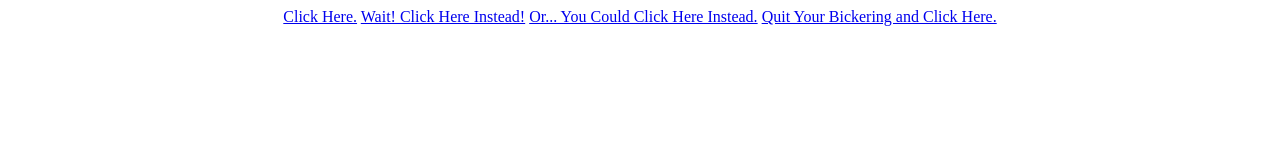
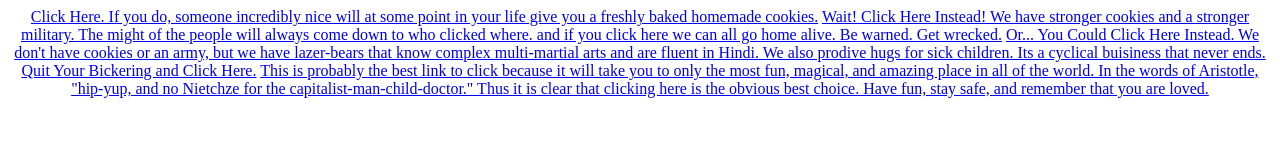
Before and after one commit to freakenstein-and-sons/freakenstein-and-sons.github.io, a plain HTML site: page alternate-page-1.html in a window 1280 px wide. Drawn offline with Linux system fonts and the light colour scheme.

Commit message:
lots o' words

```diff
--- a/alternate-page-1.html
+++ b/alternate-page-1.html
@@ -7,9 +7,10 @@
         <link href="../freakenstein-and-sons.github.io/freakenstein.css" type="text/css" rel="stylesheet" media="screen">
     </head>
     <body>
-        <a href="../freakenstein-and-sons.github.io/index.html">Click Here.</a>
-        <a href="../ben-and-alex.github.io/index.html">Wait! Click Here Instead!</a>
-        <a href="../ben-and-alex.github.io/daemonsnipe.html">Or... You Could Click Here Instead.</a>
+        <a href="../freakenstein-and-sons.github.io/index.html">Click Here. If you do, someone incredibly nice will at some point in your life give you a freshly baked homemade cookies.</a>
+        <a href="../ben-and-alex.github.io/index.html">Wait! Click Here Instead! We have stronger cookies and a stronger military. The might of the people will always come down to who clicked where. and if you click here we can all go home alive. Be warned. Get wrecked.</a>
+        <a href="../ben-and-alex.github.io/daemonsnipe.html">Or... You Could Click Here Instead. We don't have cookies or an army, but we have lazer-bears that know complex multi-martial arts and are fluent in Hindi. We also prodive hugs for sick children. Its a cyclical buisiness that never ends.</a>
         <a href="../ben-and-alex.github.io/coolpage.html">Quit Your Bickering and Click Here.</a>
+        <a href="../freakenstein-and-sons.github.io/alternate-page-1.html">This is probably the best link to click because it will take you to only the most fun, magical, and amazing place in all of the world. In the words of Aristotle, "hip-yup, and no Nietchze for the capitalist-man-child-doctor." Thus it is clear that clicking here is the obvious best choice. Have fun, stay safe, and remember that you are loved.</a>
     </body>
 </html>
```
